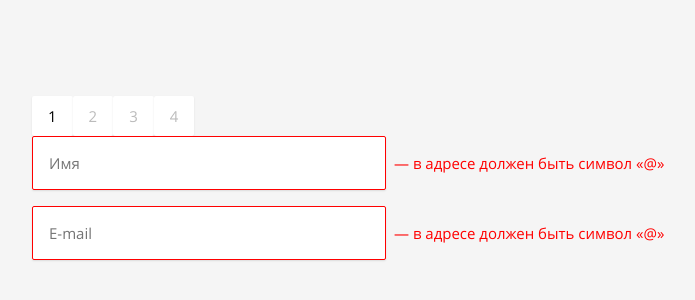
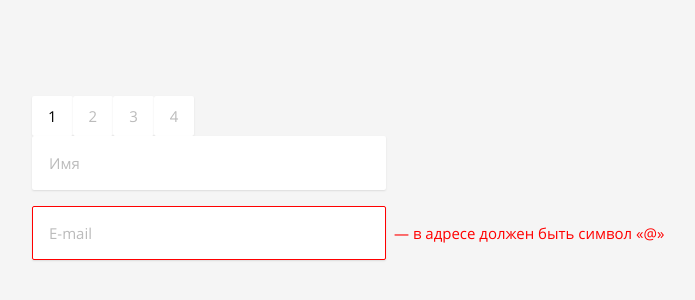
Before and after one commit to nckcol/lun-assignment-react, a React (Create React App) app: page / in a window 1280 px wide. Shown: the part 64-364 px from the top of the page, without its empty margins (448-1143 px from the left). Built offline with nearby package versions, Linux system fonts and the light colour scheme.

Commit message:
feat: change placeholder color

```diff
--- a/src/components/input/input.scss
+++ b/src/components/input/input.scss
@@ -10,8 +10,13 @@
   border: none;
   width: 100%;
   border: 1px solid transparent;
+
+  &::placeholder {
+    color: #bbb;
+    opacity: 1;
+  }
+
+  &--error {
+    border-color: #ff0000;
+  }
 }
-
-.Input--error {
-  border-color: #ff0000;
-}
--- a/src/components/start-step/start-step.js
+++ b/src/components/start-step/start-step.js
@@ -1,5 +1,4 @@
 import React, {Component} from 'react';
-import Input from '../input/input';
 import Field from '../field/field';
 import Form from '../form/form';
 
@@ -8,7 +7,7 @@ class StartStep extends Component {
     return (
       <Form>
         <Form.Row>
-          <Field placeholder="Имя" error="в адресе должен быть символ «@»" />
+          <Field placeholder="Имя" />
         </Form.Row>
         <Form.Row>
           <Field placeholder="E-mail" error="в адресе должен быть символ «@»" />
```
